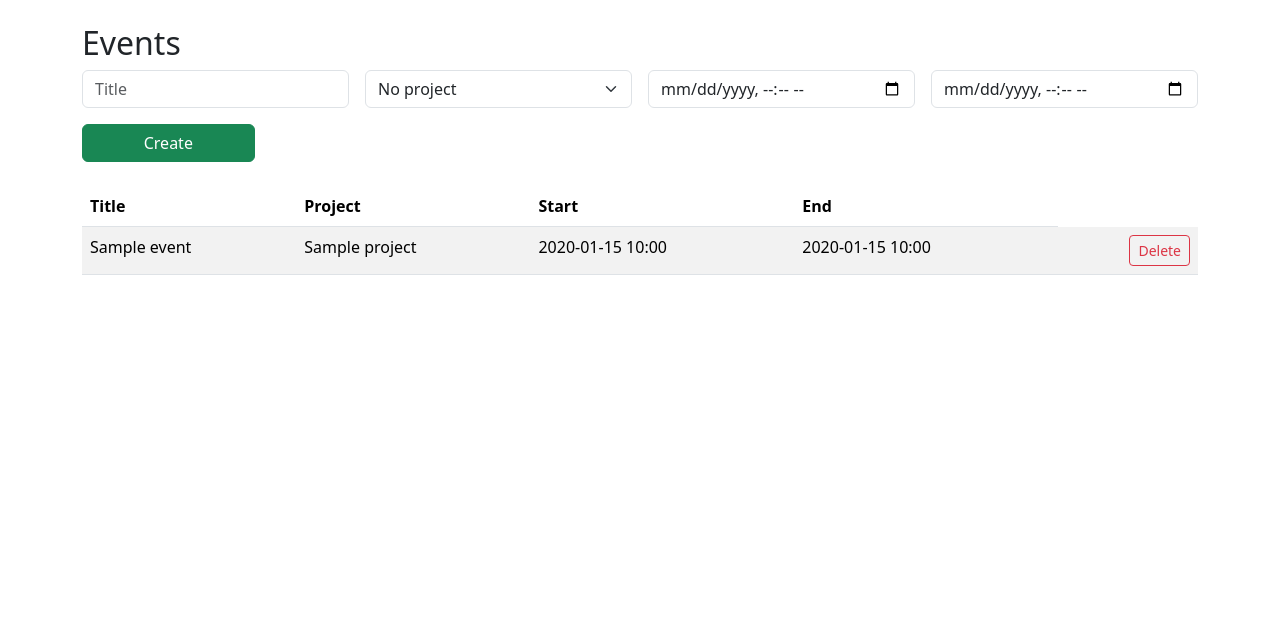
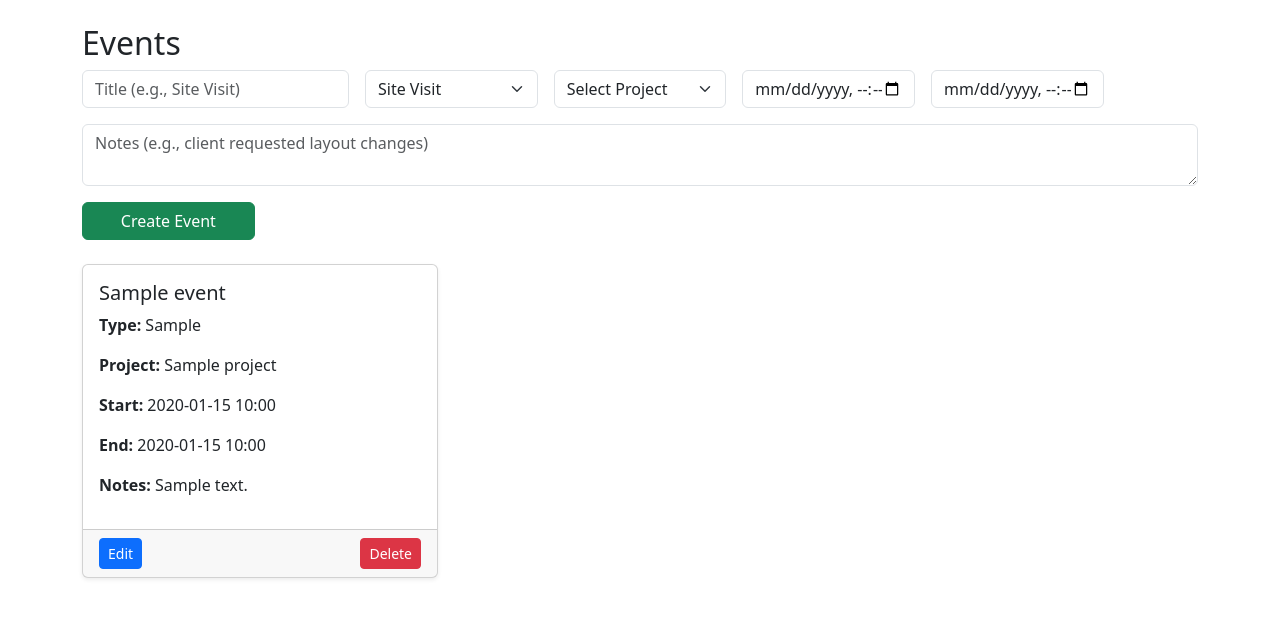
Before and after one commit to dothez3/Event-Calendar, a Flask app: page /events in a window 1280 px wide. Shown: the part 56-674 px from the top of the page. Run offline with Flask 3, Linux system fonts and the light colour scheme; a user stored in the database is signed in; tables that the repository leaves empty hold one stand-in row (values such as "Sample post").

Commit message:
updated events and base templates, fixed merge conflicts, and added .gitignore for database

```diff
--- a/app.py
+++ b/app.py
@@ -63,13 +63,17 @@ class Project(db.Model):
     due_date = db.Column(db.Date)
     client = db.relationship("Client", backref="projects")
 
+#Improved Event class:
 class Event(db.Model):
     id = db.Column(db.Integer, primary_key=True)
-    title = db.Column(db.String(120), nullable=False)
-    project_id = db.Column(db.Integer, db.ForeignKey("project.id"))
+    title = db.Column(db.String(100), nullable=False)
+    event_type = db.Column(db.String(50))  # e.g., 'Site Visit', 'Client Meeting'
     start = db.Column(db.DateTime, nullable=False)
     end = db.Column(db.DateTime)
-    project = db.relationship("Project", backref="events")
+    status = db.Column(db.String(20), default='Upcoming')  # Upcoming / Completed / Cancelled
+    notes = db.Column(db.Text)
+    project_id = db.Column(db.Integer, db.ForeignKey('project.id'))
+    project = db.relationship('Project', backref='events')
 
 @login_manager.user_loader
 def load_user(user_id):
@@ -302,7 +306,7 @@ def projects_delete(id):
     flash("Project deleted successfully.", "info")
     return redirect(url_for("projects"))
 
-#Events (minimal)
+#Events
 @app.route("/events")
 @login_required
 def events():
@@ -312,25 +316,48 @@ def events():
 @login_required
 def events_create():
     title = request.form["title"].strip()
+    event_type = request.form.get("event_type")
     project_id = request.form.get("project_id")
     start = request.form.get("start")
-    end = request.form.get("end","").strip()
+    end = request.form.get("end", "").strip()
+    notes = request.form.get("notes", "").strip()
+
     if not title or not start:
         flash("Title and start are required", "warning")
     else:
-        ev = Event(title=title, project_id=int(project_id) if project_id else None,
-                   start=datetime.fromisoformat(start),
-                   end=datetime.fromisoformat(end) if end else None)
+        ev = Event(
+            title=title,
+            event_type=event_type,
+            project_id=int(project_id) if project_id else None,
+            start=datetime.fromisoformat(start),
+            end=datetime.fromisoformat(end) if end else None,
+            notes=notes
+        )
         db.session.add(ev)
         db.session.commit()
         flash("Event created", "success")
     return redirect(url_for("events"))
 
-@app.route("/events/<int:id>/delete", methods=["POST"])
+@app.route("/events/edit/<int:event_id>", methods=["POST"])
 @login_required
-def events_delete(id):
-    e = Event.query.get_or_404(id)
-    db.session.delete(e)
+def events_edit(event_id):
+    event = Event.query.get_or_404(event_id)
+    event.title = request.form["title"].strip()
+    event.event_type = request.form.get("event_type")
+    event.project_id = request.form.get("project_id")
+    event.start = datetime.fromisoformat(request.form["start"])
+    end = request.form.get("end", "").strip()
+    event.end = datetime.fromisoformat(end) if end else None
+    event.notes = request.form.get("notes", "").strip()
+    db.session.commit()
+    flash("Event updated successfully.", "success")
+    return redirect(url_for("events"))
+
+@app.route("/events/delete/<int:event_id>", methods=["POST"])
+@login_required
+def events_delete(event_id):
+    event = Event.query.get_or_404(event_id)
+    db.session.delete(event)
     db.session.commit()
     flash("Event deleted.", "info")
     return redirect(url_for("events"))
--- a/templates/base.html
+++ b/templates/base.html
@@ -42,5 +42,9 @@
     {% endwith %}
     {% block content %}{% endblock %}
   </main>
+
+  <!-- Bootstrap JS (needed for collapse, modals, dropdowns, etc.) -->
+<script src="https://cdn.jsdelivr.net/npm/bootstrap@5.3.3/dist/js/bootstrap.bundle.min.js"></script>
+
   </body>
 </html>
--- a/templates/events.html
+++ b/templates/events.html
@@ -1,44 +1,111 @@
 {% extends "base.html" %}
 {% block content %}
-<div class="d-flex justify-content-between align-items-center">
-  <h2>Events</h2>
-</div>
+<h2>Events</h2>
+
+<!-- Create Event Form -->
 <form method="post" action="{{ url_for('events_create') }}" class="row g-3 mb-4">
-  <div class="col-md-3"><input name="title" class="form-control" placeholder="Title" required></div>
   <div class="col-md-3">
+    <input name="title" class="form-control" placeholder="Title (e.g., Site Visit)" required>
+  </div>
+  <div class="col-md-2">
+    <select name="event_type" class="form-select">
+      <option value="Site Visit">Site Visit</option>
+      <option value="Client Meeting">Client Meeting</option>
+      <option value="Permit Submission">Permit Submission</option>
+      <option value="Design Revision">Design Revision</option>
+      <option value="Blueprint Delivery">Blueprint Delivery</option>
+    </select>
+  </div>
+  <div class="col-md-2">
     <select name="project_id" class="form-select">
-      <option value="">No project</option>
+      <option value="">Select Project</option>
       {% for p in projects %}
         <option value="{{ p.id }}">{{ p.name }}</option>
       {% endfor %}
     </select>
   </div>
-  <div class="col-md-3"><input name="start" type="datetime-local" class="form-control" required></div>
-  <div class="col-md-3"><input name="end" type="datetime-local" class="form-control"></div>
-  <div class="col-md-2"><button class="btn btn-success w-100">Create</button></div>
+  <div class="col-md-2">
+    <input name="start" type="datetime-local" class="form-control" required>
+  </div>
+  <div class="col-md-2">
+    <input name="end" type="datetime-local" class="form-control">
+  </div>
+  <div class="col-md-12">
+    <textarea name="notes" class="form-control" rows="2" placeholder="Notes (e.g., client requested layout changes)"></textarea>
+  </div>
+  <div class="col-md-2">
+    <button class="btn btn-success w-100">Create Event</button>
+  </div>
 </form>
 
-<table class="table table-striped">
-  <thead><tr><th>Title</th><th>Project</th><th>Start</th><th>End</th></tr></thead>
-  <tbody>
+<!-- Event Cards -->
+<div class="row row-cols-1 row-cols-md-3 g-4">
   {% for e in events %}
-    <tr>
-      <td>{{ e.title }}</td>
-      <td>{{ e.project.name if e.project else "-" }}</td>
-      <td>{{ e.start.strftime('%Y-%m-%d %H:%M') }}</td>
-      <td>{{ e.end.strftime('%Y-%m-%d %H:%M') if e.end else "-" }}</td>
-      <td class="text-end">
-        <form class="d-inline" method="post" action="{{ url_for('events_delete', id=e.id) }}">
-          <button class="btn btn-sm btn-outline-danger"
-                  onclick="return confirm('Delete this event?')">
-            Delete
-          </button>
+  <div class="col">
+    <div class="card h-100 shadow-sm">
+      <div class="card-body">
+        <h5 class="card-title">{{ e.title }}</h5>
+        <p><strong>Type:</strong> {{ e.event_type or "-" }}</p>
+        <p><strong>Project:</strong> {{ e.project.name if e.project else "-" }}</p>
+        <p><strong>Start:</strong> {{ e.start.strftime('%Y-%m-%d %H:%M') }}</p>
+        <p><strong>End:</strong> {{ e.end.strftime('%Y-%m-%d %H:%M') if e.end else "-" }}</p>
+        {% if e.notes %}
+        <p><strong>Notes:</strong> {{ e.notes }}</p>
+        {% endif %}
+      </div>
+
+      <!-- Edit Section (Collapsible) -->
+      <div class="collapse" id="edit{{ e.id }}">
+        <div class="card-body border-top bg-light">
+          <form method="post" action="{{ url_for('events_edit', event_id=e.id) }}">
+            <div class="mb-2">
+              <input name="title" class="form-control" value="{{ e.title }}" required>
+            </div>
+            <div class="mb-2">
+              <select name="event_type" class="form-select">
+                <option value="Site Visit" {% if e.event_type == "Site Visit" %}selected{% endif %}>Site Visit</option>
+                <option value="Client Meeting" {% if e.event_type == "Client Meeting" %}selected{% endif %}>Client Meeting</option>
+                <option value="Permit Submission" {% if e.event_type == "Permit Submission" %}selected{% endif %}>Permit Submission</option>
+                <option value="Design Revision" {% if e.event_type == "Design Revision" %}selected{% endif %}>Design Revision</option>
+                <option value="Blueprint Delivery" {% if e.event_type == "Blueprint Delivery" %}selected{% endif %}>Blueprint Delivery</option>
+              </select>
+            </div>
+            <div class="mb-2">
+              <select name="project_id" class="form-select">
+                <option value="">No project</option>
+                {% for p in projects %}
+                  <option value="{{ p.id }}" {% if e.project_id == p.id %}selected{% endif %}>{{ p.name }}</option>
+                {% endfor %}
+              </select>
+            </div>
+            <div class="mb-2">
+              <input name="start" type="datetime-local" value="{{ e.start.strftime('%Y-%m-%dT%H:%M') }}" class="form-control" required>
+            </div>
+            <div class="mb-2">
+              <input name="end" type="datetime-local" value="{{ e.end.strftime('%Y-%m-%dT%H:%M') if e.end else '' }}" class="form-control">
+            </div>
+            <div class="mb-2">
+              <textarea name="notes" class="form-control" rows="2">{{ e.notes }}</textarea>
+            </div>
+            <div class="d-flex justify-content-end gap-2">
+              <button class="btn btn-success btn-sm">Save</button>
+              <button class="btn btn-secondary btn-sm" type="button" data-bs-toggle="collapse" data-bs-target="#edit{{ e.id }}">Cancel</button>
+            </div>
+          </form>
+        </div>
+      </div>
+
+      <!-- Card Footer -->
+      <div class="card-footer d-flex justify-content-between">
+        <button class="btn btn-sm btn-primary" type="button" data-bs-toggle="collapse" data-bs-target="#edit{{ e.id }}">Edit</button>
+        <form action="{{ url_for('events_delete', event_id=e.id) }}" method="post" style="display:inline;">
+          <button type="submit" class="btn btn-sm btn-danger" onclick="return confirm('Delete this event?')">Delete</button>
         </form>
-      </td>
-    </tr>
+      </div>
+    </div>
+  </div>
   {% else %}
-    <tr><td colspan="4">No events yet.</td></tr>
+  <p class="text-muted">No events yet.</p>
   {% endfor %}
-  </tbody>
-</table>
+</div>
 {% endblock %}
```
Also changed, not shown: 1 other file.
